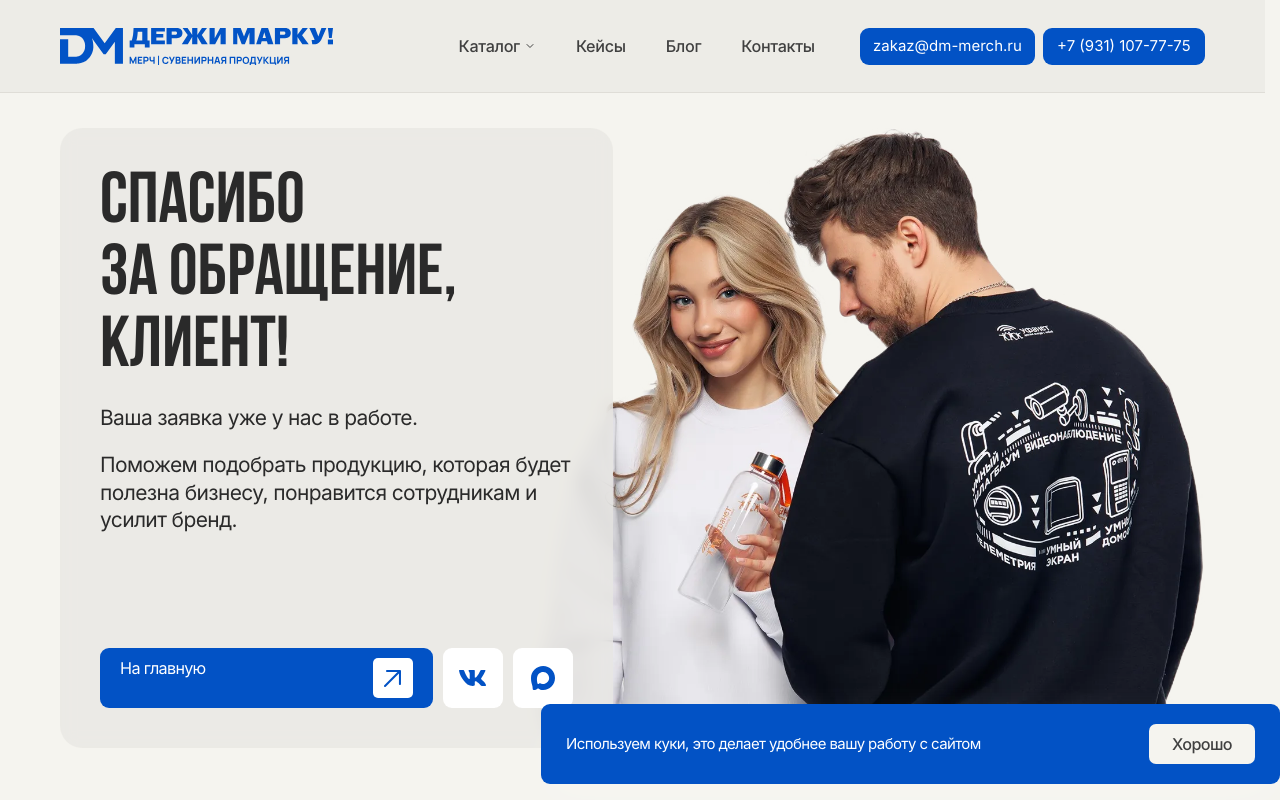
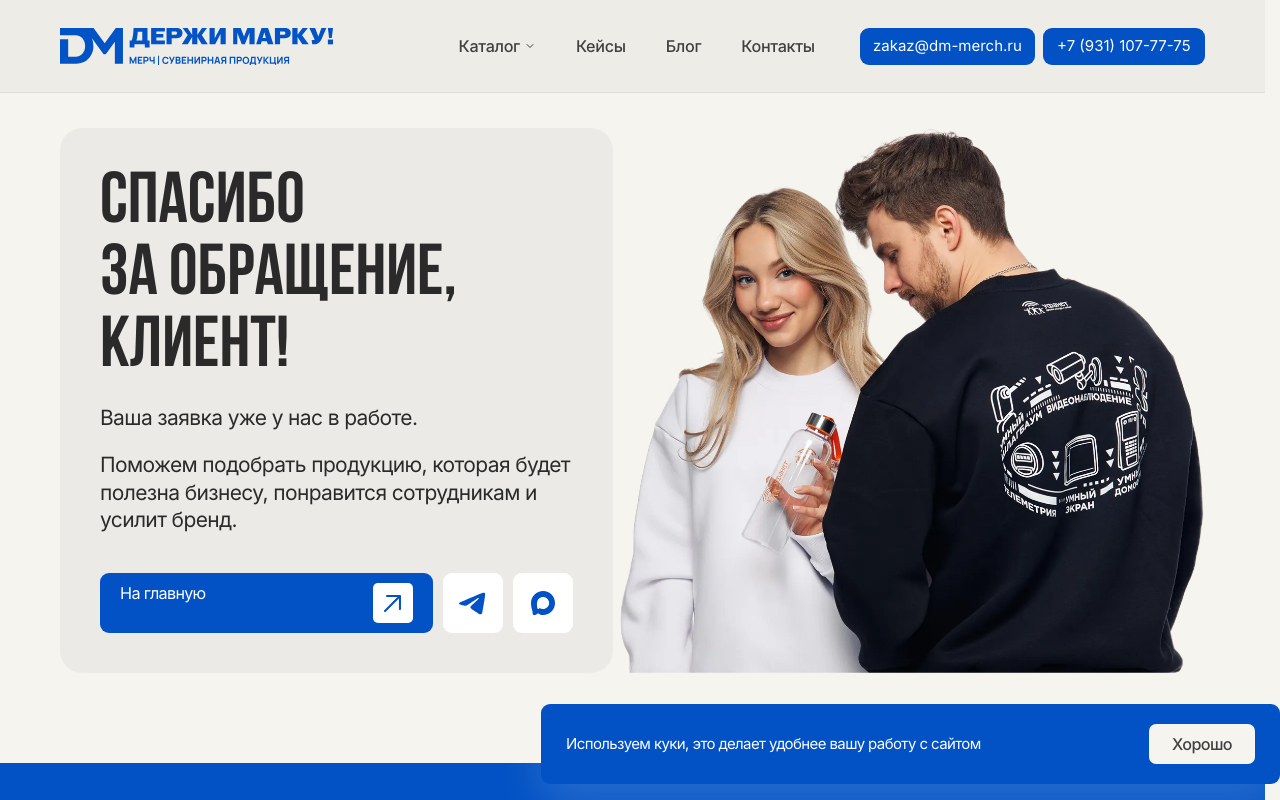
Before and after one commit to true-lnz/dm-merch-ru, a Next.js app: page /request-success in a window 1280 px wide. Shown: the top 800 px of the page. Built offline with nearby package versions, Linux system fonts and the light colour scheme.

Commit message:
Иконку на ТГ поменял в request-success

```diff
--- a/src/app/(frontend)/request-success/page.tsx
+++ b/src/app/(frontend)/request-success/page.tsx
@@ -12,12 +12,11 @@ const HERO_IMAGE = {
 
 const HEADING_TEMPLATE = "Спасибо\nза обращение,\nТУТ_ИМЯ!";
 const SECONDARY_ARROW_ICON_SRC = "/icons/ic_link_arrow_button.svg";
-const HERO_HEIGHT = "clamp(620px, 72vh, 820px)";
+const HERO_HEIGHT = "clamp(520px, 62vh, 820px)";
+const TG_ICON_PATH =
+  "M37.3284 193.722C183.089 130.217 280.285 88.35 328.917 68.1222C467.773 10.3674 496.625 0.334815 515.431 0.00353222C519.568 -0.0693298 528.816 0.95574 534.806 5.8167C539.865 9.92121 541.257 15.4658 541.923 19.3573C542.589 23.2488 543.418 32.1138 542.759 39.0407C535.234 118.102 502.675 309.965 486.111 398.515C479.102 435.984 465.301 448.548 451.941 449.777C422.905 452.449 400.856 430.588 372.733 412.153C328.727 383.306 303.866 365.349 261.15 337.2C211.784 304.669 243.786 286.789 271.919 257.569C279.282 249.921 407.215 133.556 409.691 123C410.001 121.68 410.288 116.759 407.365 114.16C404.441 111.562 400.126 112.45 397.012 113.157C392.599 114.159 322.298 160.625 186.11 252.556C166.155 266.259 148.081 272.935 131.887 272.585C114.034 272.199 79.6928 262.491 54.1636 254.192C22.8511 244.014 -2.03552 238.632 0.131547 221.346C1.26029 212.343 13.6592 203.135 37.3284 193.722Z";
 const MAX_ICON_PATH =
   "M20.2594 31.9333C17.9015 31.9333 16.8061 31.5867 14.9072 30.1995C13.6987 31.7602 9.89454 32.9744 9.72701 30.8931C9.72701 29.3337 9.3785 28.0199 8.99413 26.5739C8.52339 24.8021 8 22.8313 8 19.967C8 13.1376 13.5803 8 20.1972 8C26.8125 8 32 13.3874 32 20.0336C32 26.679 26.6471 31.9335 20.2591 31.9335L20.2594 31.9333ZM20.3549 13.905C17.1355 13.7357 14.6234 15.9781 14.0694 19.4883C13.6102 22.3953 14.4238 25.9372 15.1195 26.1154C15.4479 26.1994 16.2883 25.5169 16.8057 24.9966C17.6582 25.5512 18.6356 25.9812 19.7224 26.0377C23.0278 26.2115 25.9563 23.6149 26.1298 20.2967C26.3034 16.9782 23.6605 14.079 20.3551 13.905H20.3549Z";
-
-const VK_ICON_PATH =
-  "M31.9141 28H28.9597C27.8413 28 27.5037 27.0949 25.4989 25.0953C23.7473 23.4115 23.0088 23.2009 22.5656 23.2009C21.9537 23.2009 21.7848 23.3693 21.7848 24.2113V26.8634C21.7848 27.5791 21.5527 28 19.6746 28C17.8521 27.8779 16.0848 27.3256 14.5181 26.3888C12.9515 25.452 11.6304 24.1573 10.6637 22.6115C8.36857 19.7622 6.77168 16.418 6 12.845C6 12.403 6.16878 12.003 7.01293 12.003H9.96727C10.727 12.003 11.0014 12.3398 11.2967 13.1187C12.7317 17.3284 15.1797 20.9908 16.1715 20.9908C16.5513 20.9908 16.7201 20.8225 16.7201 19.8753V15.5392C16.5935 13.5607 15.5384 13.3922 15.5384 12.6767C15.5523 12.4879 15.6394 12.3119 15.7812 12.1861C15.9231 12.0604 16.1085 11.9947 16.2981 12.003H20.9407C21.5738 12.003 21.7848 12.3188 21.7848 13.0765V18.9281C21.7848 19.5596 22.0591 19.77 22.2491 19.77C22.6289 19.77 22.9243 19.5596 23.6207 18.865C25.1172 17.0447 26.3399 15.0168 27.2504 12.845C27.3433 12.5837 27.5195 12.3599 27.752 12.2079C27.9844 12.0558 28.2604 11.9839 28.5377 12.003H31.4921C32.3784 12.003 32.5683 12.4451 32.3784 13.0765C31.3034 15.4777 29.9734 17.757 28.4111 19.8753C28.0946 20.3594 27.968 20.6119 28.4111 21.1803C28.7065 21.6223 29.7406 22.4852 30.437 23.3061C31.4499 24.3139 32.291 25.48 32.927 26.7582C33.1802 27.5791 32.7582 28 31.9141 28Z";
 
 type RequestSuccessPageProps = {
   searchParams?: Promise<{
@@ -36,7 +35,7 @@ function resolveName(name: string | string[] | undefined): string {
 export default async function RequestSuccessPage({ searchParams }: RequestSuccessPageProps) {
   const resolvedSearchParams = await searchParams;
   const maxSocialHref = siteInfo.socials.find((social) => social.icon === "max")?.href ?? "#";
-  const vkSocialHref = siteInfo.socials.find((social) => social.icon === "vk")?.href ?? "#";
+  const tgSocialHref = siteInfo.socials.find((social) => social.icon === "tg")?.href ?? "#";
   const heading = HEADING_TEMPLATE.replace("ТУТ_ИМЯ", resolveName(resolvedSearchParams?.name));
 
   return (
@@ -83,8 +82,8 @@ export default async function RequestSuccessPage({ searchParams }: RequestSucces
                 </span>
               </Link>
               <Link
-                href={vkSocialHref}
-                aria-label="VK"
+                href={tgSocialHref}
+                aria-label="Telegram"
                 target="_blank"
                 rel="noreferrer"
                 className={cn(
@@ -92,8 +91,13 @@ export default async function RequestSuccessPage({ searchParams }: RequestSucces
                   "group hidden h-[60px] w-[60px] items-center justify-center rounded-[9px] border-transparent bg-white p-0 text-[var(--accent)] transition-colors duration-200 hover:bg-[var(--accent)] xl:flex",
                 )}
               >
-                <svg viewBox="0 0 40 40" className="size-[40px]" aria-hidden="true" fill="none">
-                  <path d={VK_ICON_PATH} className="fill-[var(--accent)] transition-colors duration-200 group-hover:fill-white" />
+                <svg viewBox="0 0 560 450" className="size-[27px]" aria-hidden="true">
+                  <path
+                    d={TG_ICON_PATH}
+                    className="fill-[var(--accent)] transition-colors duration-200 group-hover:fill-white"
+                    fillRule="evenodd"
+                    clipRule="evenodd"
+                  />
                 </svg>
               </Link>
               <Link
```
